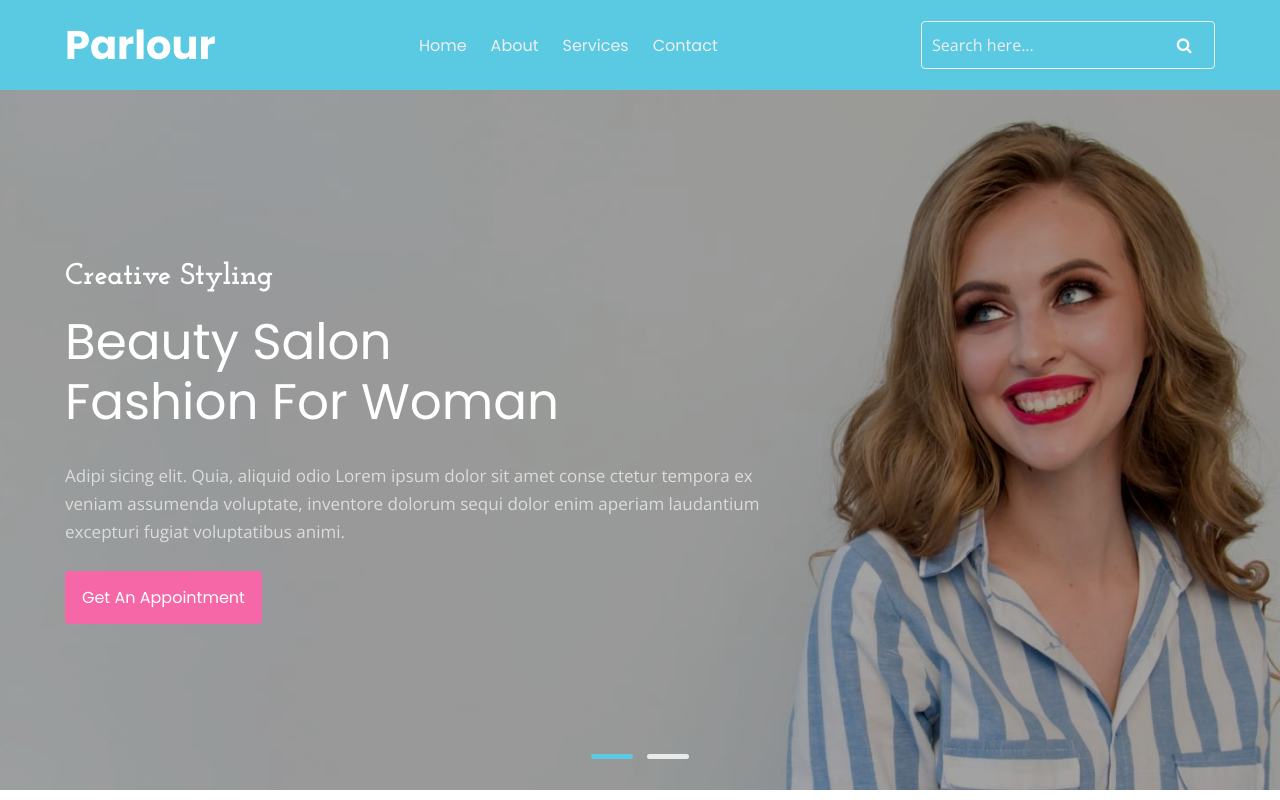
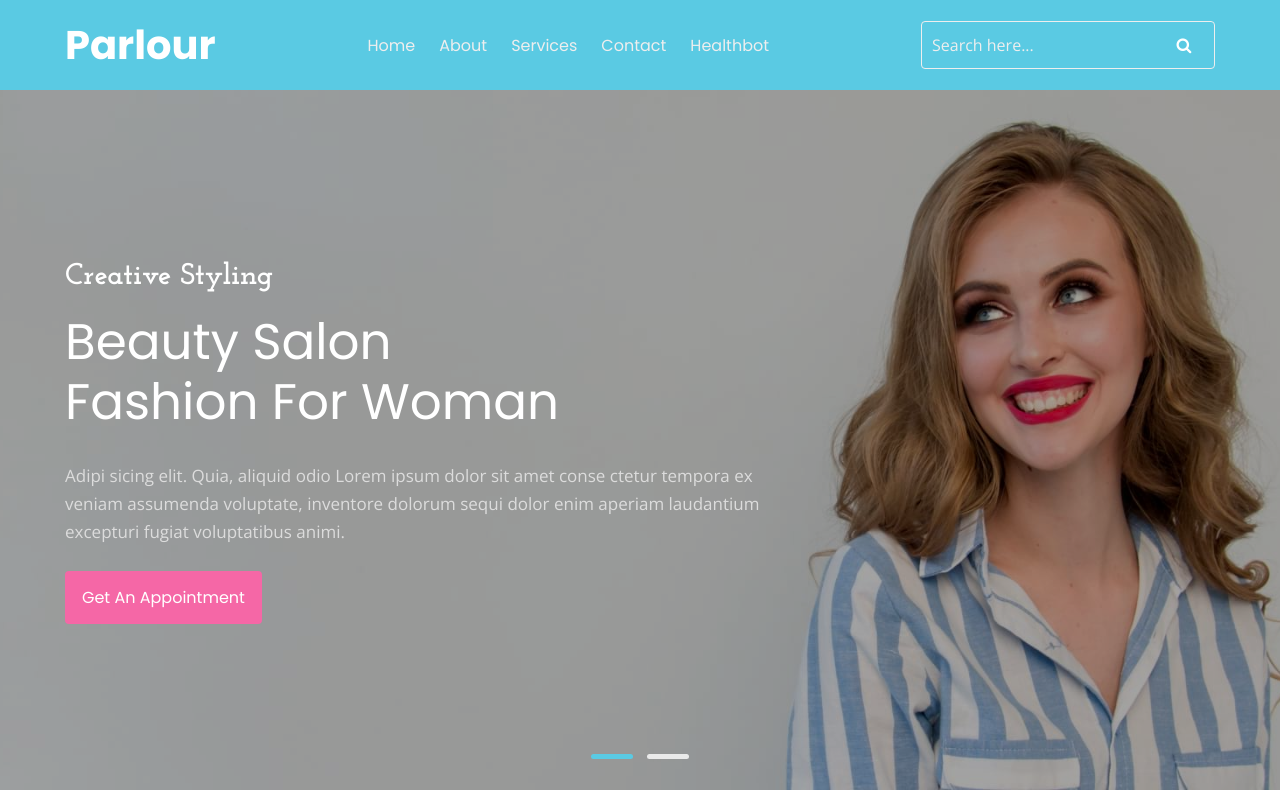
Before and after one commit to bakkijhansi/project--1, a plain HTML site: page index.html in a window 1280 px wide. Shown: the top 800 px of the page. Drawn offline with nearby package versions, Linux system fonts and the light colour scheme.

Commit message:
Update index.html

```diff
--- a/index.html
+++ b/index.html
@@ -43,7 +43,9 @@
                     </li>
 
                     <li class="nav-item">
-                        <a class="nav-link" href="contact.html">Contact</a>
+                        <a class="nav-link" href="contact.html">contact</a>
+		    <li class="nav-item">
+                        <a class="nav-link" href="healthbot.html">healthbot</a>
                     </li>
                 </ul>
                   <form action="#" method="post">
```
